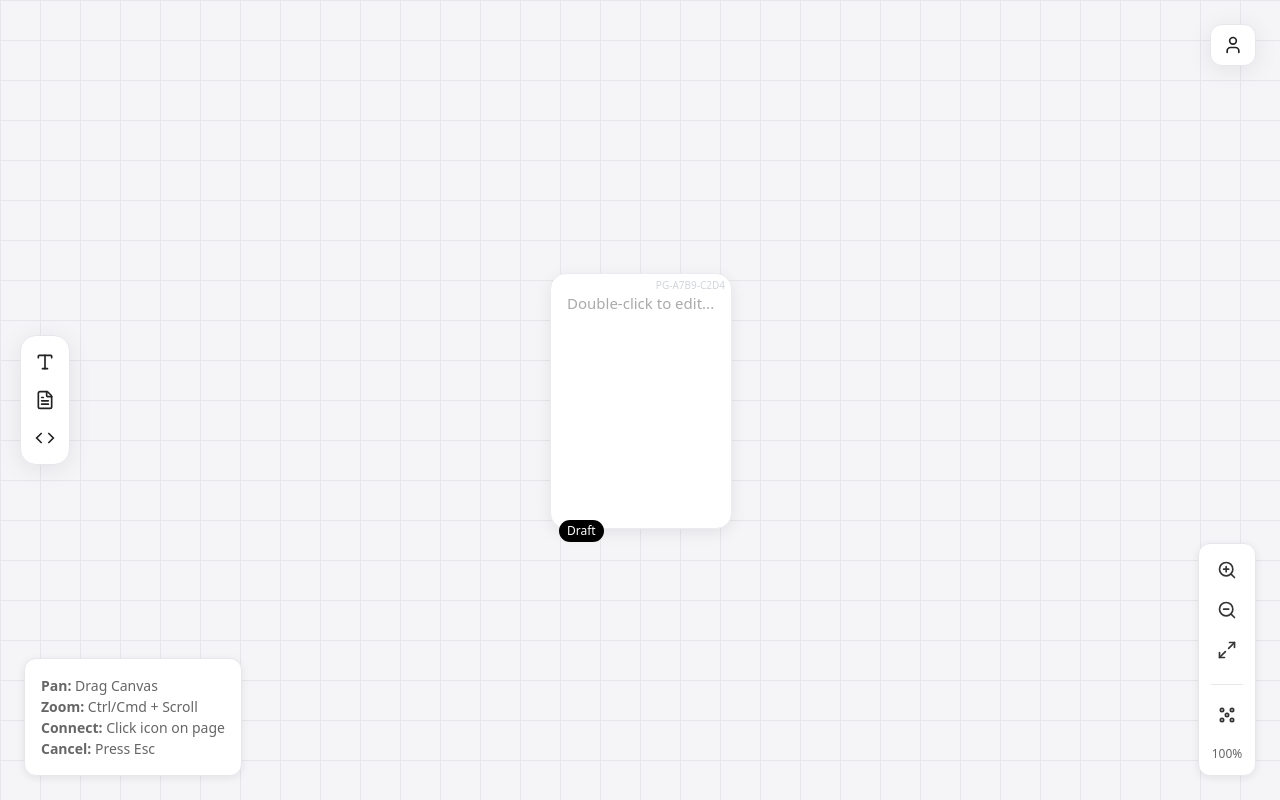
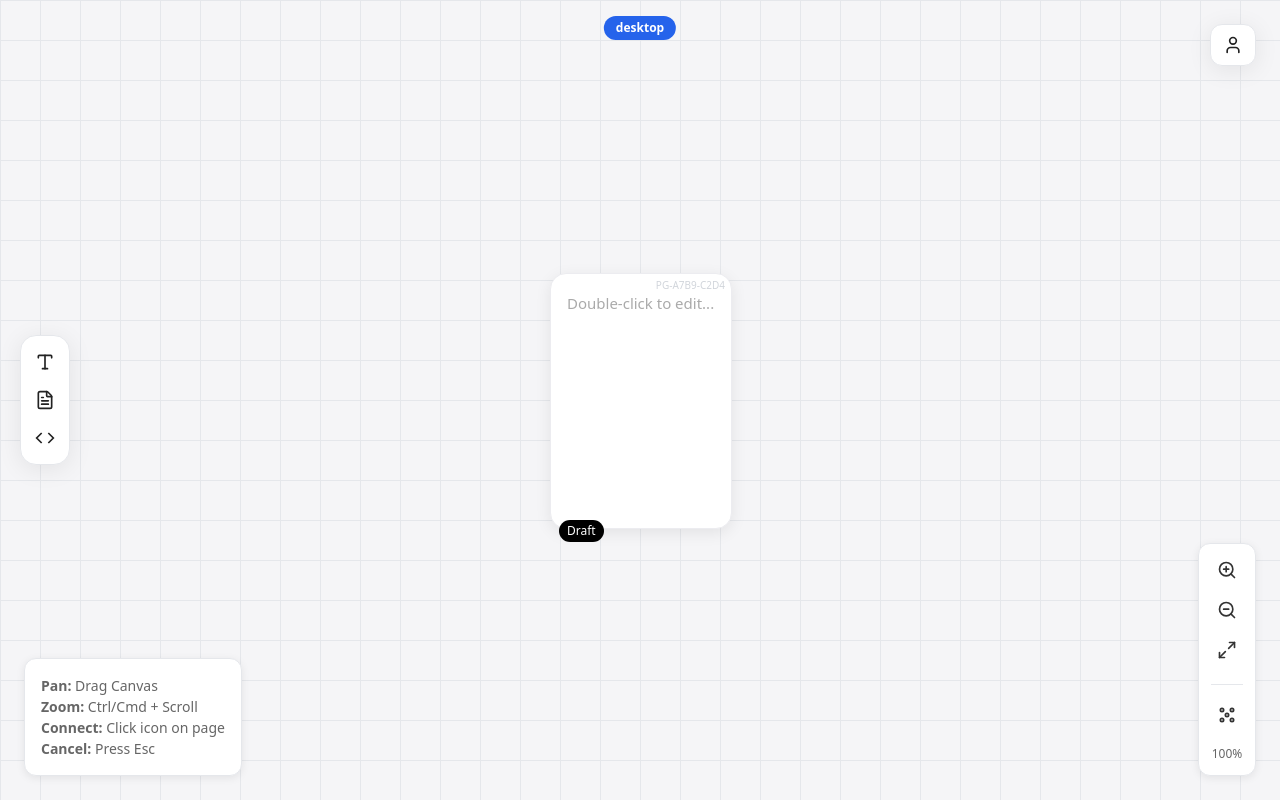
Before and after one commit to MayurT-finoux/storynet, a React (Vite) app: page / in a window 1280 px wide. Built offline with nearby package versions, Linux system fonts and the light colour scheme.

Commit message:
fix: move browser indicator to fixed position so it stays visible

```diff
--- a/src/components/Canvas/InfiniteCanvas.tsx
+++ b/src/components/Canvas/InfiniteCanvas.tsx
@@ -742,6 +742,11 @@ const InfiniteCanvas: React.FC<InfiniteCanvasProps> = ({
         touchAction: 'none',
       }}
     >
+      {/* Browser indicator */}
+      <div style={{ position: 'fixed', top: 16, left: '50%', transform: 'translateX(-50%)', zIndex: 51, background: isMobile ? '#000' : '#2563eb', color: '#fff', padding: '3px 12px', borderRadius: 9999, fontSize: 12, fontWeight: 600, pointerEvents: 'none' }}>
+        {isMobile ? 'mobile' : 'desktop'}
+      </div>
+
       {/* Left vertical toolbar */}
       <div style={{
         position: 'fixed',
@@ -922,9 +927,6 @@ const InfiniteCanvas: React.FC<InfiniteCanvasProps> = ({
         {/* Debug element count */}
         <div style={{ position: 'absolute', top: 10, left: 10, color: 'black', background: 'white', padding: 5 }}>
           Elements: {elements.length}
-        </div>
-        <div style={{ position: 'absolute', top: 10, left: 60, color: '#fff', background: isMobile ? '#000' : '#2563eb', padding: '2px 8px', borderRadius: 6, fontSize: 11, fontWeight: 600, pointerEvents: 'none', zIndex: 20 }}>
-          {isMobile ? 'mobile' : 'desktop'}
         </div>
 
         {elements.map((element: CanvasElementData) => (
```
